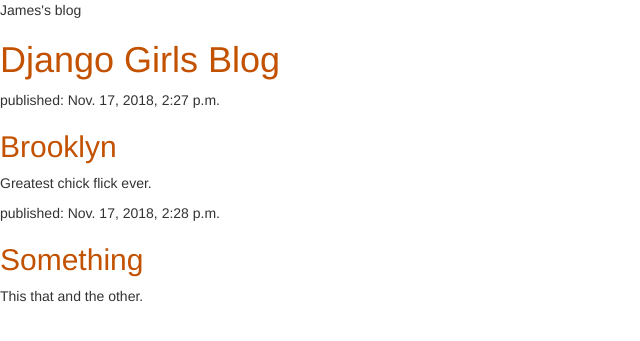
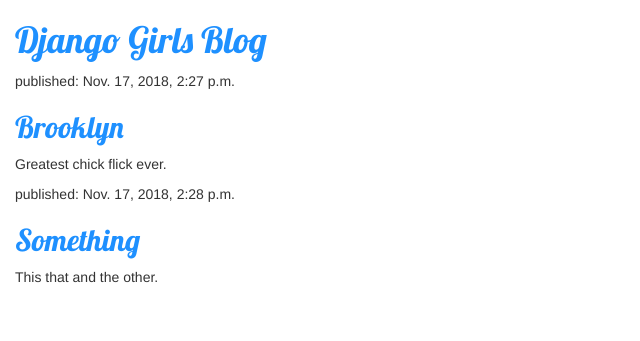
Before and after one commit to tytechortz/djangogirls-tutorial, a Django app: page / in a window 1280 px wide. Shown: the top 341 px of the page, without its empty margins (0-640 px from the left). Run offline with Django 3.2, Linux system fonts and the light colour scheme; data comes from the database, SQL or seed files in the repository; some libraries are stand-ins or nearby versions.

Commit message:
adds font and color

```diff
--- a/blog/static/css/blog.css
+++ b/blog/static/css/blog.css
@@ -1,3 +1,9 @@
 h1 a, h2 a {
-    color: #C25100;
+    color: dodgerblue;
+    font-family: 'Lobster';
 }
+
+
+body {
+    padding-left: 15px;
+}
--- a/blog/templates/blog/post_list.html
+++ b/blog/templates/blog/post_list.html
@@ -5,7 +5,8 @@
     <head>
         <link rel="stylesheet" href="//maxcdn.bootstrapcdn.com/bootstrap/3.2.0/css/bootstrap.min.css">
         <link rel="stylesheet" href="//maxcdn.bootstrapcdn.com/bootstrap/3.2.0/css/bootstrap-theme.min.css">
-        <link rel="stylesheet" href="{% static 'css/blog.css' %}"
+        <link href="//fonts.googleapis.com/css?family=Lobster&subset=latin,latin-ext" rel="stylesheet" type="text/css">
+        <link rel="stylesheet" href="{% static 'css/blog.css' %}">
         <title>James's blog</title>
     </head>
     <body>
```
